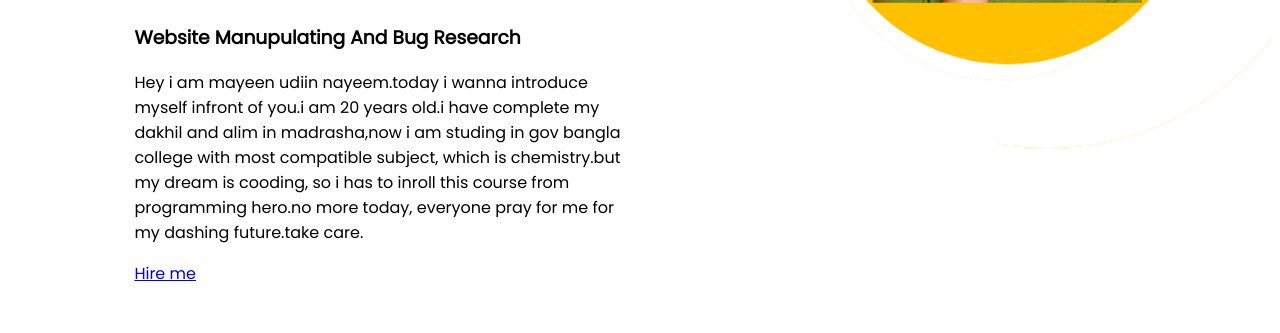
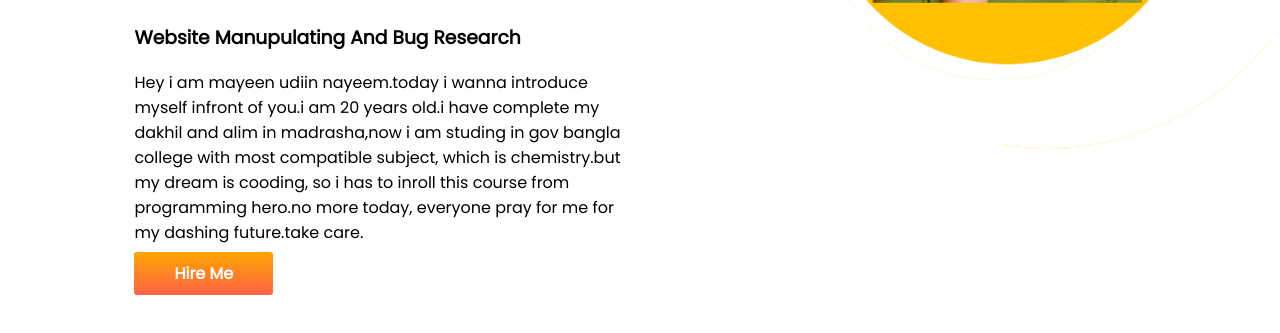
Before and after one commit to nayeem421392/Developer-portfolio, a plain HTML site: page index.html in a window 1280 px wide. Shown: the part 335-668 px from the top of the page. Drawn offline with Linux system fonts and the light colour scheme.

Commit message:
anchor added

```diff
--- a/index.html
+++ b/index.html
@@ -28,9 +28,10 @@
           for me for my dashing future.take care.
         </p>
         <a
+          class="link-button"
           target="_blank"
           href="https://www.linkedin.com/onboarding/start/career-accelerator-intent/new/"
-          >Hire me</a
+          >Hire Me</a
         >
       </div>
       <div class="half-width">
--- a/style.css
+++ b/style.css
@@ -18,3 +18,12 @@ section{
 .half-width img{
     width: 100%;
 }
+
+.link-button{
+    text-decoration: none;
+    background-image:linear-gradient(orange, tomato) ;
+    color: white;
+    font-weight: 700;
+    padding: 10px 40px;
+    border-radius: 3px;
+}
```
